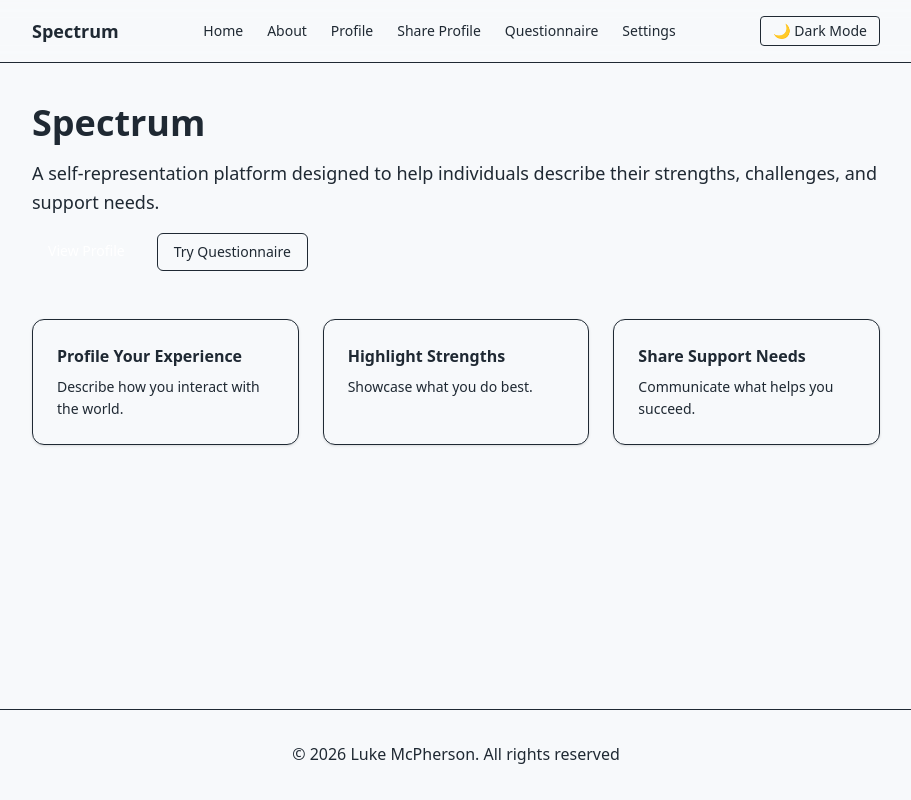
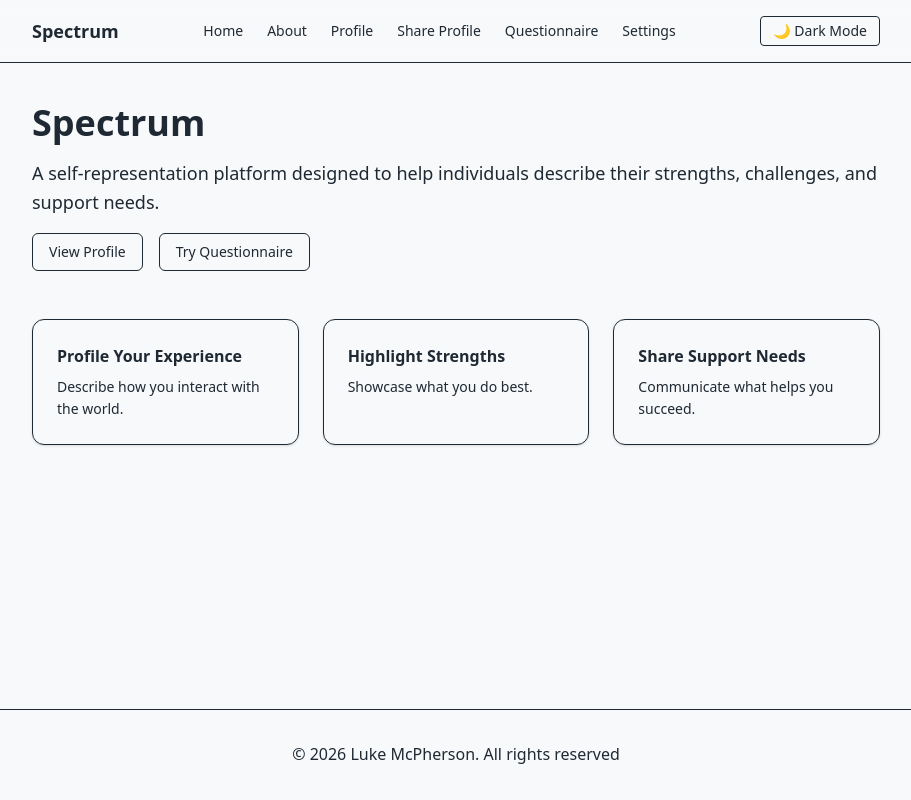
Before and after one commit to McPLuke/spectrum-app, a Next.js app in the folder spectrum-app/: page / in a window 1280 px wide. Shown: the whole page, without its empty margins (184-1095 px from the left). Built offline with nearby package versions, Linux system fonts and the light colour scheme.

Commit message:
Button update
quick correction to ensure style consistency.

```diff
--- a/spectrum-app/src/app/page.tsx
+++ b/spectrum-app/src/app/page.tsx
@@ -17,7 +17,7 @@ export default function Home() {
         </p>
 
         <div className="flex gap-4">
-          <Button href="/profile">View Profile</Button>
+          <Button href="/profile" variant="secondary">View Profile</Button>
           <Button href="/questionnaire" variant="secondary">
             Try Questionnaire
           </Button>
```
